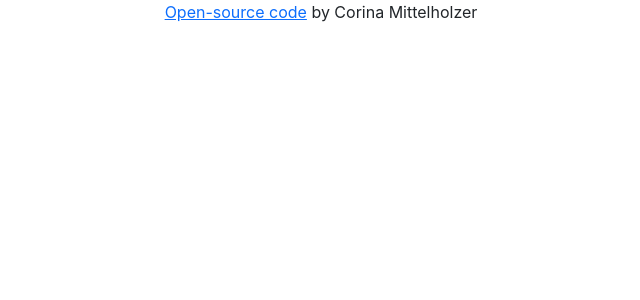
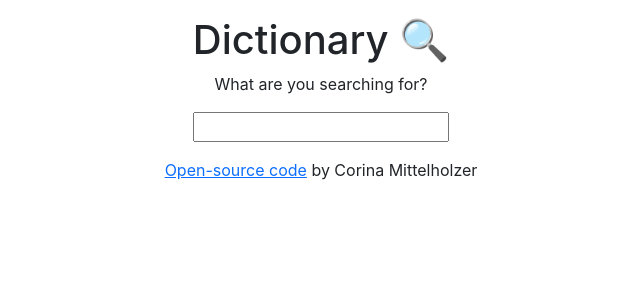
Before and after one commit to corinamittelholzer/dictionary-project, a React (Create React App) app: page / in a window 1280 px wide. Shown: the top 300 px of the page, without its empty margins (319-959 px from the left). Built offline with nearby package versions, Linux system fonts and the light colour scheme.

Commit message:
set up dictionary component and search form

```diff
--- a/src/App.js
+++ b/src/App.js
@@ -1,9 +1,12 @@
 import "./App.css";
+import "./Dictionary.css";
+import Dictionary from "./Dictionary";
 
 function App() {
   return (
     <div className="App">
       <div className="container">
+        <Dictionary />
         <footer className="text-center">
           <a
             href="https://github.com/corinamittelholzer/dictionary-project"
--- /dev/null
+++ b/src/Dictionary.css
@@ -0,0 +1,3 @@
+.Dictionary {
+  text-align: center;
+}
--- /dev/null
+++ b/src/Dictionary.js
@@ -0,0 +1,24 @@
+import React, { useState } from "react";
+
+export default function Dictionary() {
+  let [keywoard, setKeywoard] = useState("null");
+
+  function search(event) {
+    event.preventDefault();
+    alert(`searching for ${keywoard}`);
+  }
+
+  function handleKeywoardChange(event) {
+    setKeywoard(event.target.value);
+  }
+
+  return (
+    <div className="Dictionary mt-3">
+      <h1>Dictionary 🔍 </h1>
+      <div>What are you searching for?</div>
+      <form className="Searchform mt-3 mb-3" onSubmit={search}>
+        <input type="search" onChange={handleKeywoardChange}></input>
+      </form>
+    </div>
+  );
+}
```
